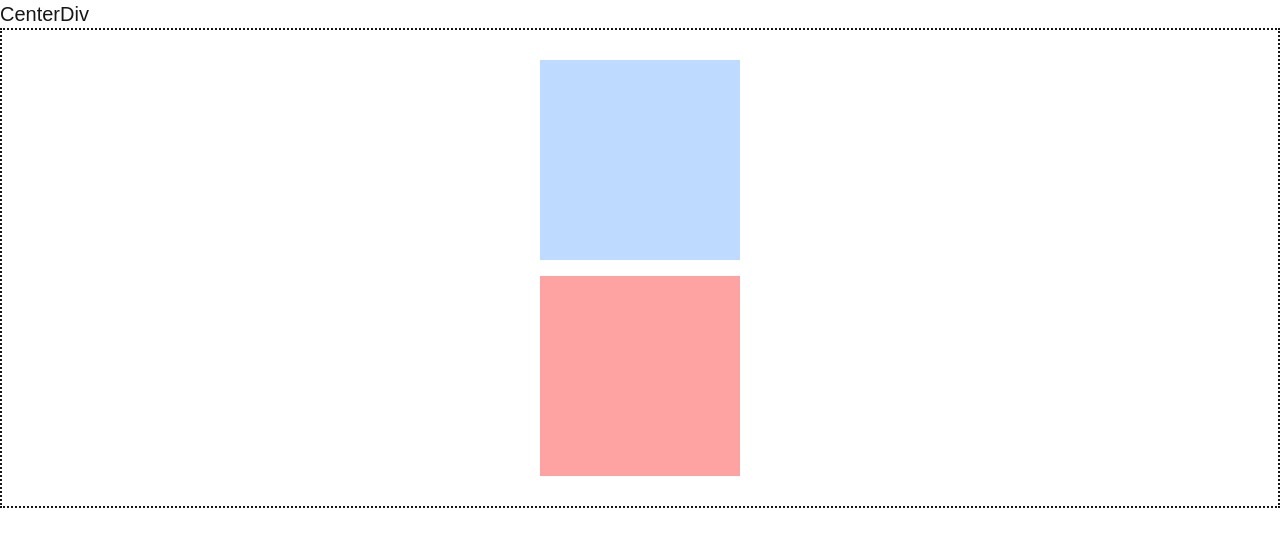
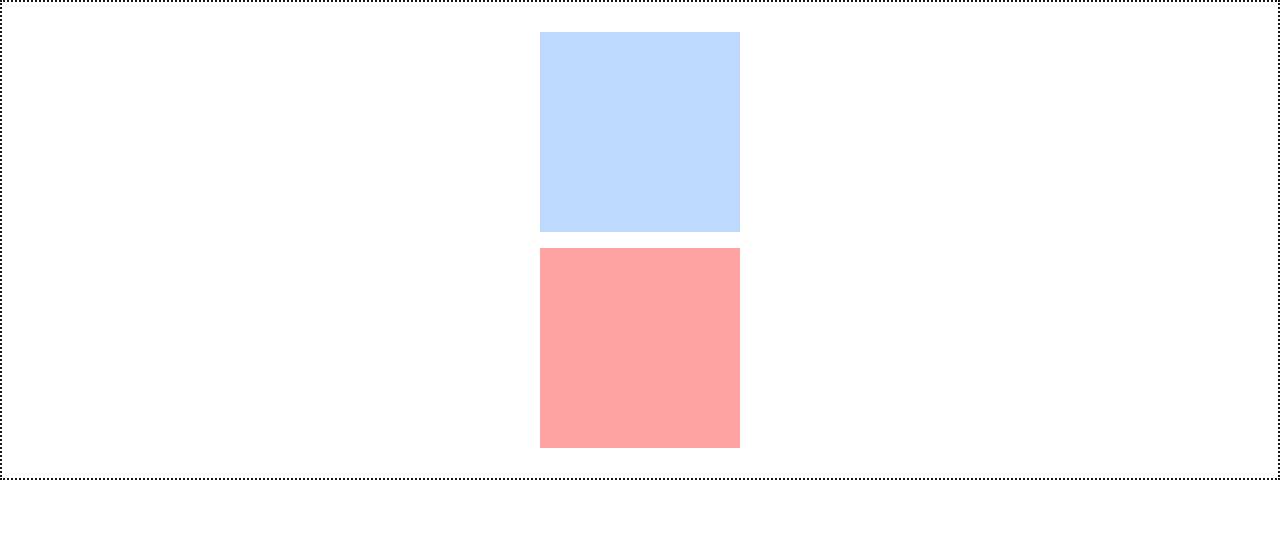
Before and after one commit to reece-davies/frontend-lab, a Next.js app: page /CenterDiv in a window 1280 px wide. Shown: the top 546 px of the page. Built offline with nearby package versions, Linux system fonts and the light colour scheme.

Commit message:
Removed title

```diff
--- a/app/CenterDiv/page.js
+++ b/app/CenterDiv/page.js
@@ -1,13 +1,9 @@
 
 export default function CenterDiv() {
   return (
-    <div>
-      <h1 className="text-xl">CenterDiv</h1>
-
-      <div className="flex flex-col items-center justify-center space-y-4 min-h-[60vh] border-2 border-dotted">
-        <div className="w-[200px] h-[200px] bg-blue-200" />
-        <div className="w-[200px] h-[200px] bg-red-300" />
-      </div>
+    <div className="flex flex-col items-center justify-center space-y-4 min-h-[60vh] border-2 border-dotted">
+      <div className="w-[200px] h-[200px] bg-blue-200" />
+       <div className="w-[200px] h-[200px] bg-red-300" />
     </div>
   );
 }
```
